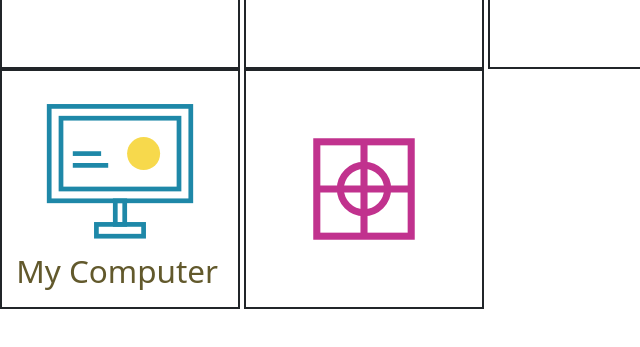
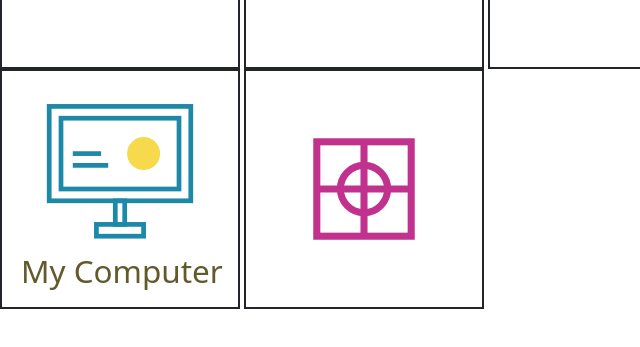
Before and after one commit to siangjyunsyu/hahow_homework8, a plain HTML site: page index.html in a window 1280 px wide. Shown: the part 171-518 px from the top of the page, 0-640 px from the left. Drawn offline with nearby package versions, Linux system fonts and the light colour scheme.

Commit message:
update textX

```diff
--- a/index.html
+++ b/index.html
@@ -117,7 +117,7 @@
         <circle cx="10" cy="0" r="7">
           <animate attributeName="r" dur="2s" values="5;10;5" repeatCount="indefinite"></animate>
         </circle>
-        <text x="-44" y="55">
+        <text x="-42" y="55">
           My Computer
           <animate attributeName="y" dur="2.5s" values="70;55"></animate>
         </text>
```
